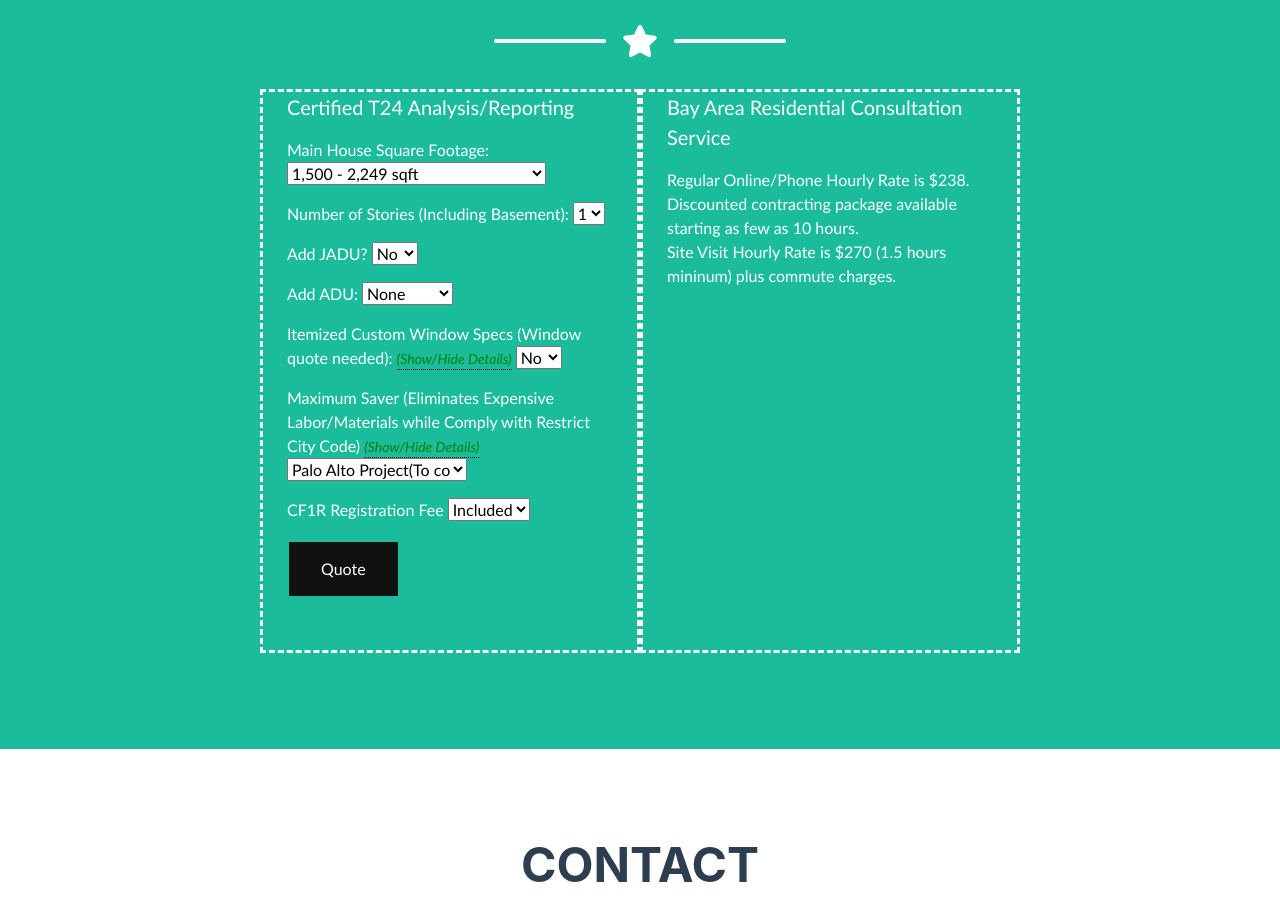
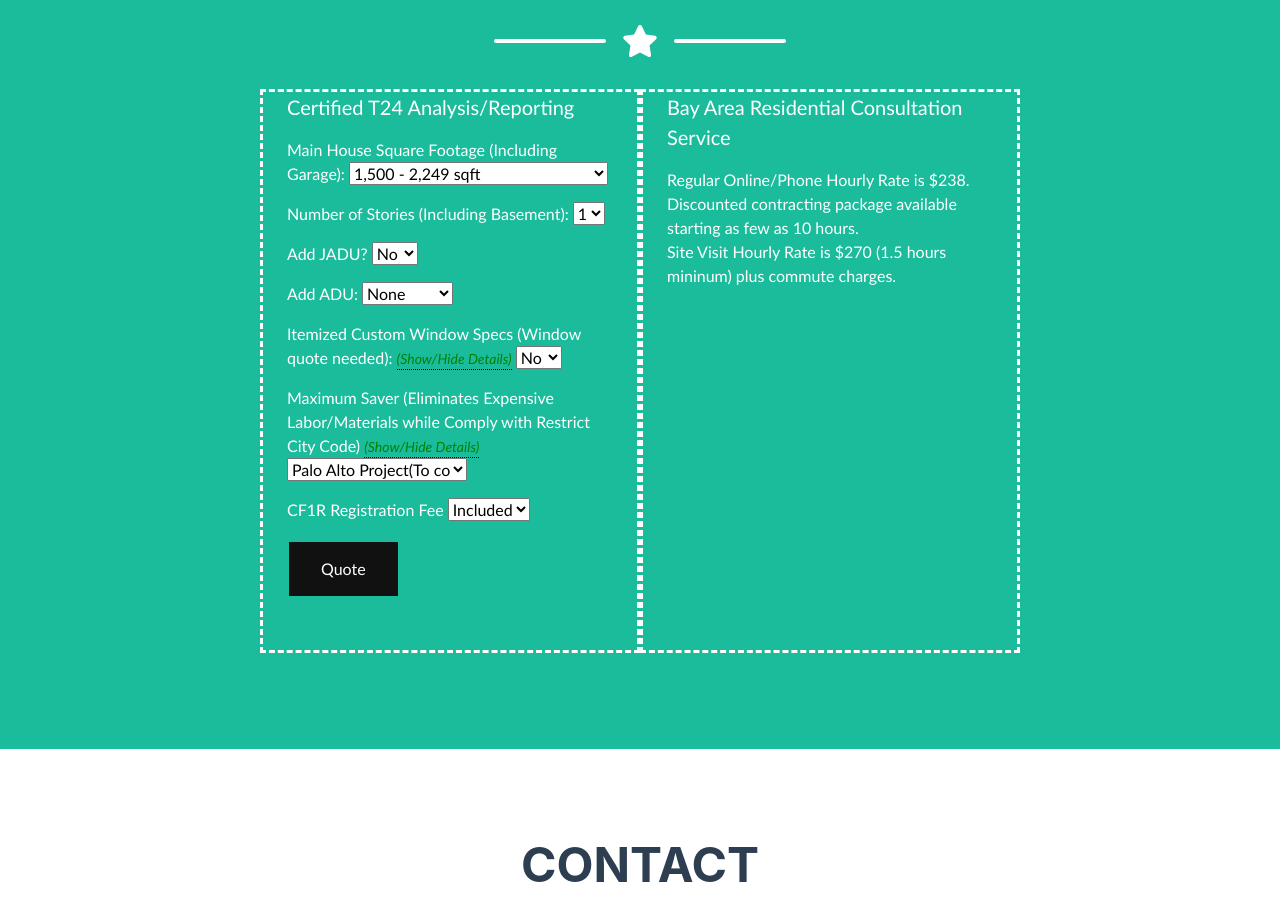
Before and after one commit to impleview/impleview.github.io, a plain HTML site: page index.html in a window 1280 px wide. Shown: the part 1880-2785 px from the top of the page. Drawn offline with nearby package versions, Linux system fonts and the light colour scheme; a web font is replaced by a local one.

Commit message:
Update index.html

```diff
--- a/index.html
+++ b/index.html
@@ -390,7 +390,7 @@
                     <div class="col-lg-4 ml-auto"  style="border:dashed">
                                                 <p class="pre-wrap lead text-black">Certified T24 Analysis/Reporting</p>
 
-                        <p>Main House Square Footage: <select name="sqft" id="sqft">
+                        <p>Main House Square Footage (Including Garage): <select name="sqft" id="sqft">
   <option value=1>Less than 1,500 sqft or ADU Only</option>
   <option value=2 selected="selected">1,500 - 2,249 sqft</option>
   <option value=3>2,250 - 2,999 sqft</option>
```
